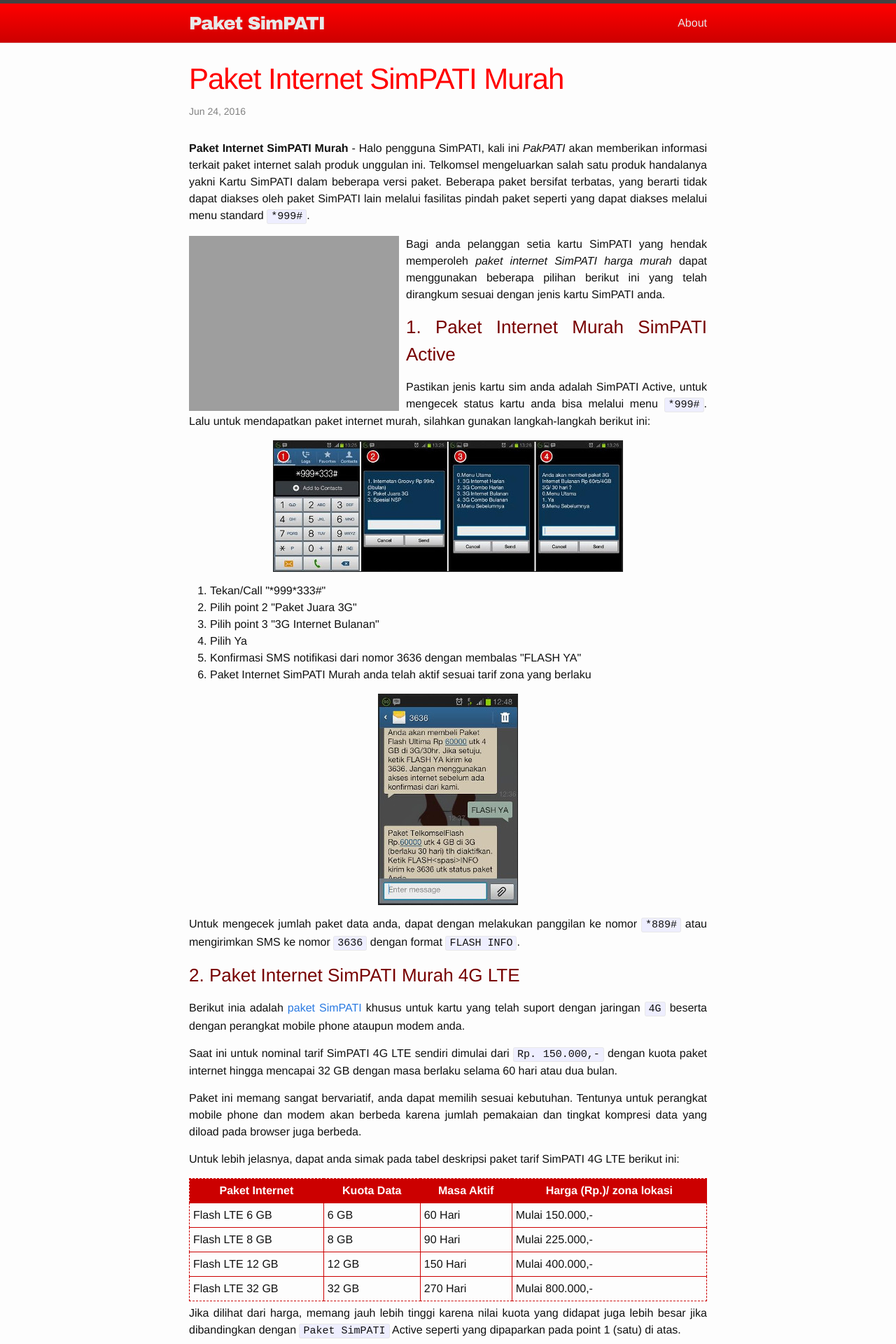
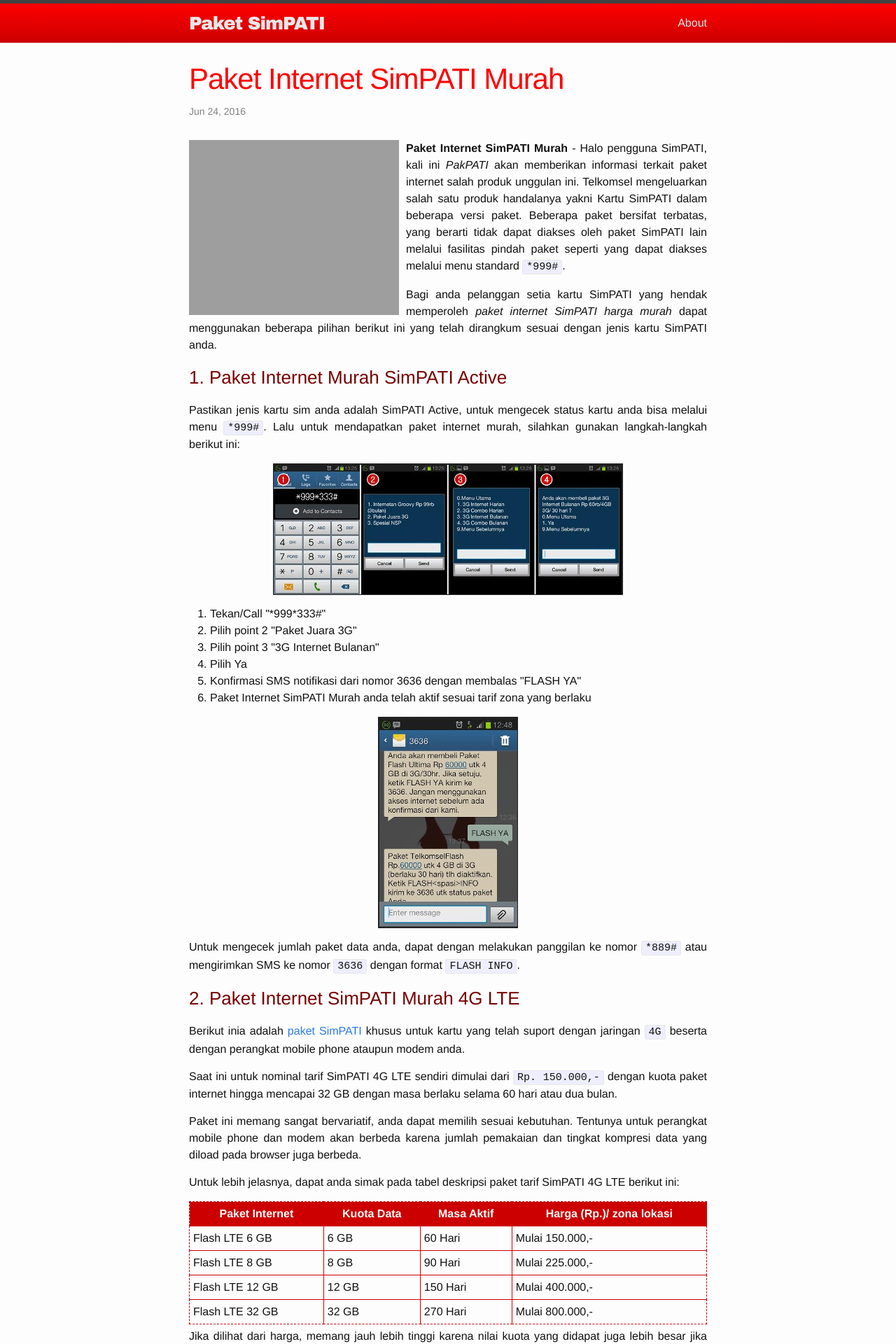
Before and after one commit to paketsimpati/paketsimpati.github.io, a Jekyll site: the page built from _posts/2016-06-24-paket-internet-simpati-murah.markdown, in a window 1280 px wide. Shown: the top 1920 px of the page at 70% size. Built offline with Jekyll 4.4.1, drawn with Linux system fonts in a browser that asks for light colours; grey boxes are pictures that could not be loaded.

Commit message:
tambah ads 2

```diff
--- a/_layouts/post.html
+++ b/_layouts/post.html
@@ -9,7 +9,9 @@
   </header>
 
   <div class="post-content" itemprop="articleBody">
+  	{% include ads-left-300x250.html %}
     {{ content }}
+    {% include ads-center-relative.html %}
   </div>
 
 </article>
--- a/_posts/2016-06-24-paket-internet-simpati-murah.markdown
+++ b/_posts/2016-06-24-paket-internet-simpati-murah.markdown
@@ -8,7 +8,7 @@
 ---
 
 <b>Paket Internet SimPATI Murah</b> - Halo pengguna SimPATI, kali ini <i>PakPATI</i> akan memberikan informasi terkait paket internet salah produk unggulan ini. Telkomsel mengeluarkan salah satu produk handalanya yakni Kartu SimPATI dalam beberapa versi paket. Beberapa paket bersifat<!--more--> terbatas, yang berarti tidak dapat diakses oleh paket SimPATI lain melalui fasilitas pindah paket seperti yang dapat diakses melalui menu standard `*999#`.
-{% include ads-left-300x250.html %}
+
 Bagi anda pelanggan setia kartu SimPATI yang hendak memperoleh <i>paket internet SimPATI harga murah</i> dapat menggunakan beberapa pilihan berikut ini yang telah dirangkum sesuai dengan jenis kartu SimPATI anda.
 <h3>1. Paket Internet Murah SimPATI Active</h3>
 Pastikan jenis kartu sim anda adalah SimPATI Active, untuk mengecek status kartu anda bisa melalui menu `*999#`. Lalu untuk mendapatkan paket internet murah, silahkan gunakan langkah-langkah berikut ini:
@@ -70,7 +70,7 @@
 </table>
 
 Jika dilihat dari harga, memang jauh lebih tinggi karena nilai kuota yang didapat juga lebih besar jika dibandingkan dengan `Paket SimPATI` Active seperti yang dipaparkan pada point 1 (satu) di atas.
-{% include ads-center-relative.html %}
+
 <h4>Cara Daftar Paket SimPATI Internet 4G LTE</h4>
 Untuk mendaftar paket SimPATI 4G LTE ini, prosesnya sama dengan pendaftaran paket FLASH, yakni melalui kode dial `*363#`. Selanjutnya anda pilih Paket 4G LTE yang terdiri dari paket sebulan dan lebih dari satu bulan.
 
```
Also changed, not shown: about.md (+2 -0 lines).
